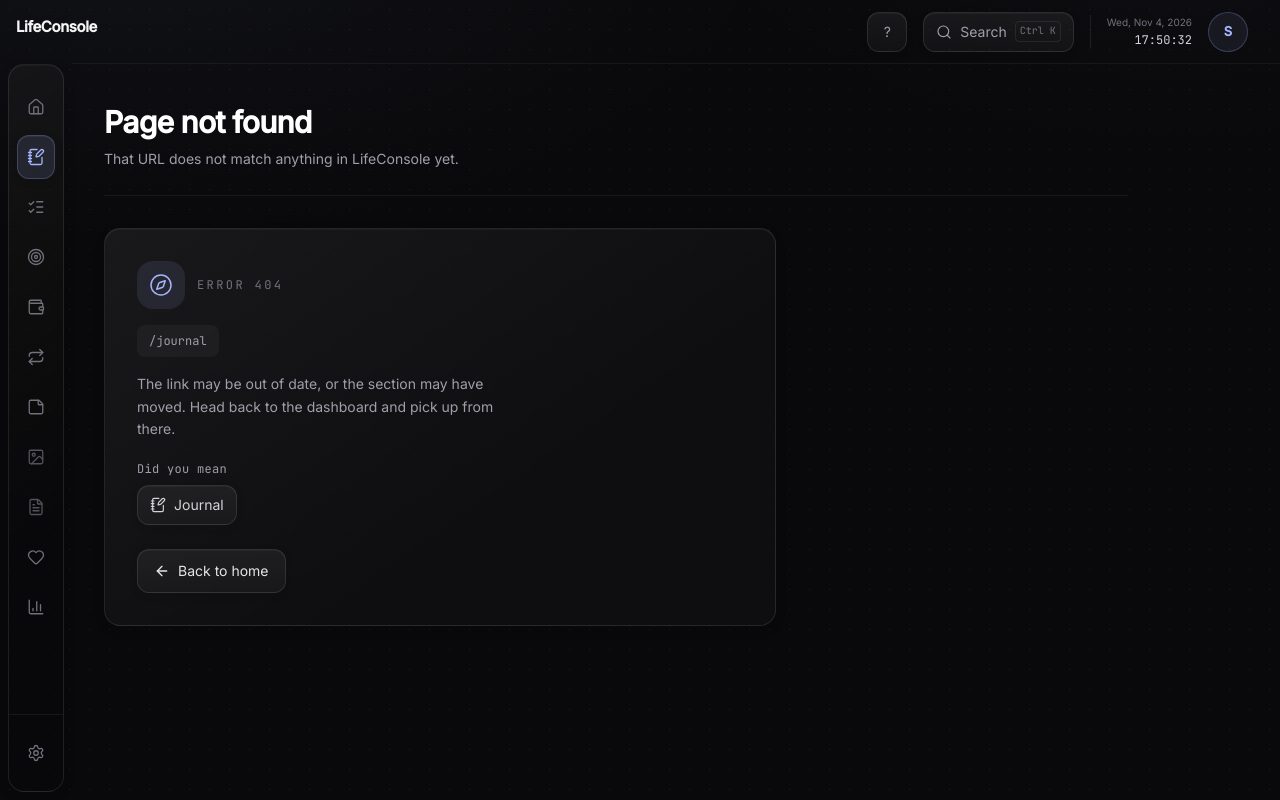
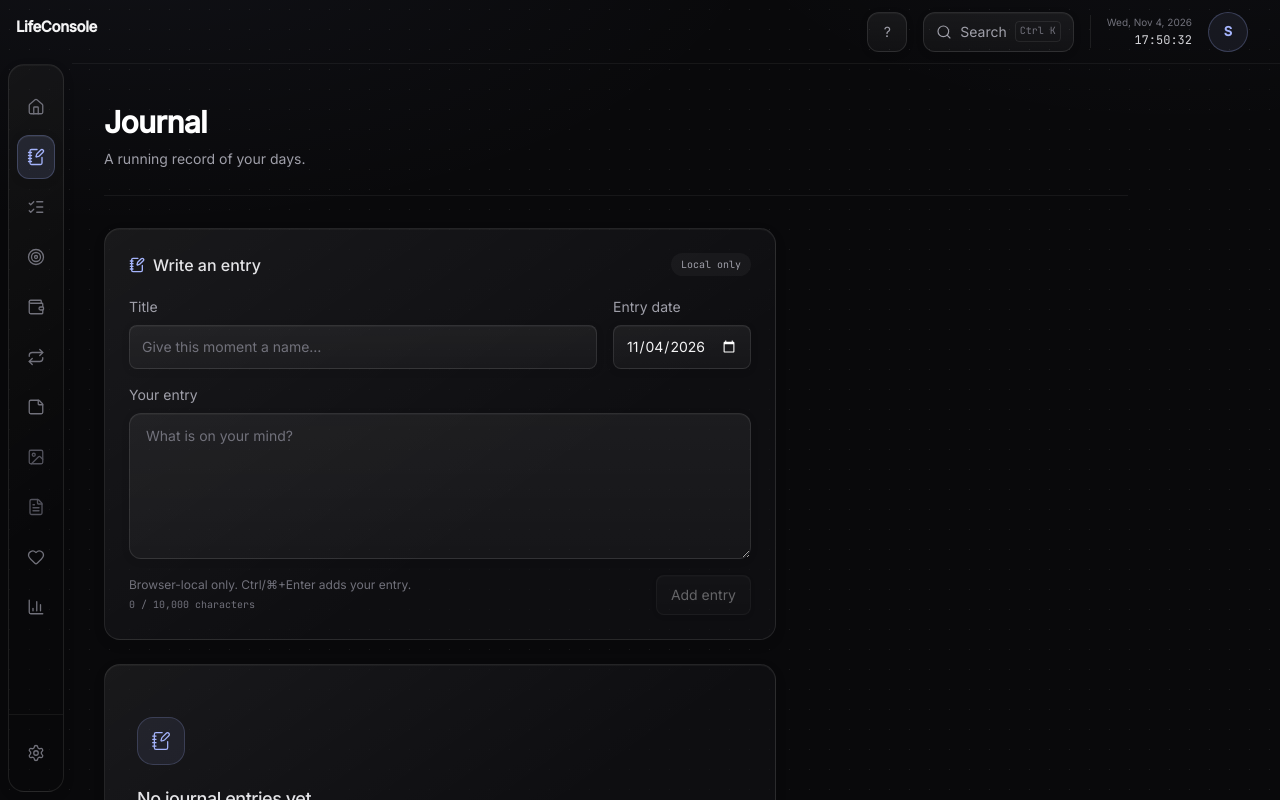
Before and after one commit to sunil-0701/LifeConsole, a React (Vite) app in the folder lifeconsole-facade/facade/: page /journal in a window 1280 px wide. Shown: the top 800 px of the page. Built offline with nearby package versions, Linux system fonts and the light colour scheme.

Commit message:
fix: router path typo

```diff
--- a/lifeconsole-facade/facade/src/App.jsx
+++ b/lifeconsole-facade/facade/src/App.jsx
@@ -27,7 +27,7 @@ function App() {
           <Routes>
             <Route element={<MainLayout />}>
               <Route index element={<Home />} />
-              <Route path="journl" element={<Journal />} />
+              <Route path="journal" element={<Journal />} />
               <Route path="tasks" element={<Tasks />} />
               <Route path="goals" element={<Goals />} />
               <Route path="finance" element={<Finance />} />
```
